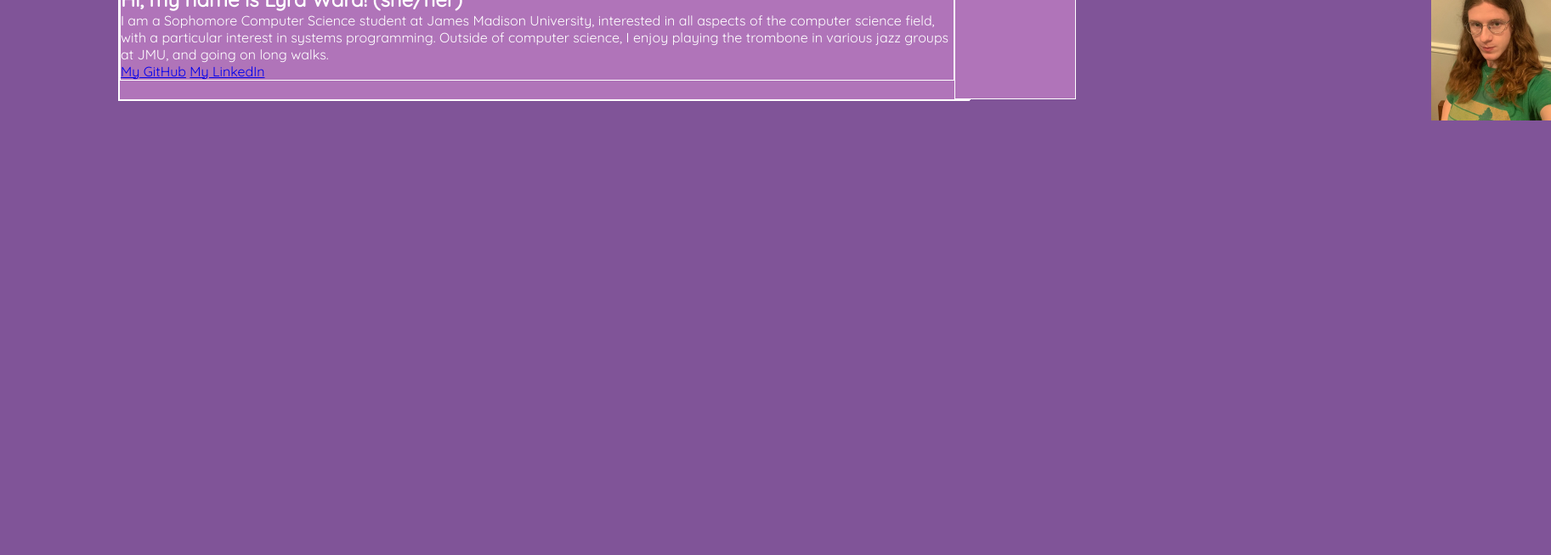
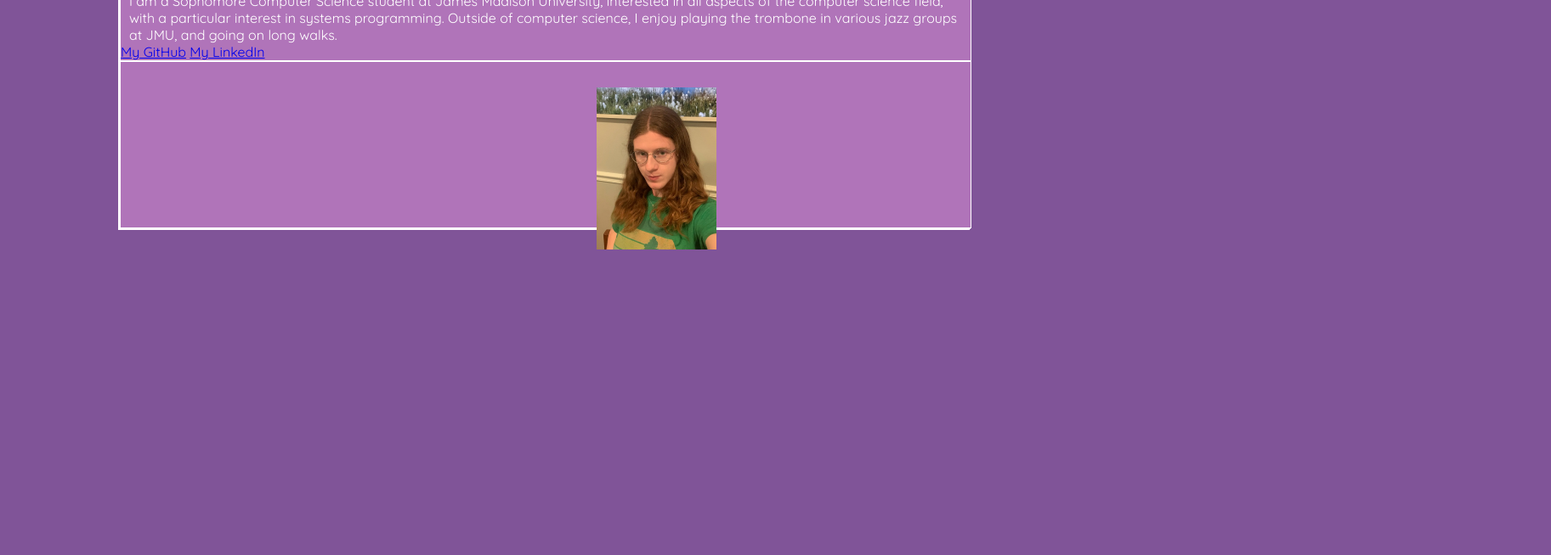
Before and after one commit to lyward/lyward.github.io, a plain HTML site: page docs/index.html in a window 1280 px wide. Shown: the part 146-800 px from the top of the page at 85% size, 1825 px wide, since content can reach past the window. Drawn offline with Linux system fonts and the light colour scheme.

Commit message:
Update style.css

```diff
--- a/docs/CSS/style.css
+++ b/docs/CSS/style.css
@@ -57,8 +57,3 @@ li {
   width: 980px;
   margin: auto;
 }
-
-.flex-container {
-  display: flex;
-  justify-content: space-around;
-}
```
